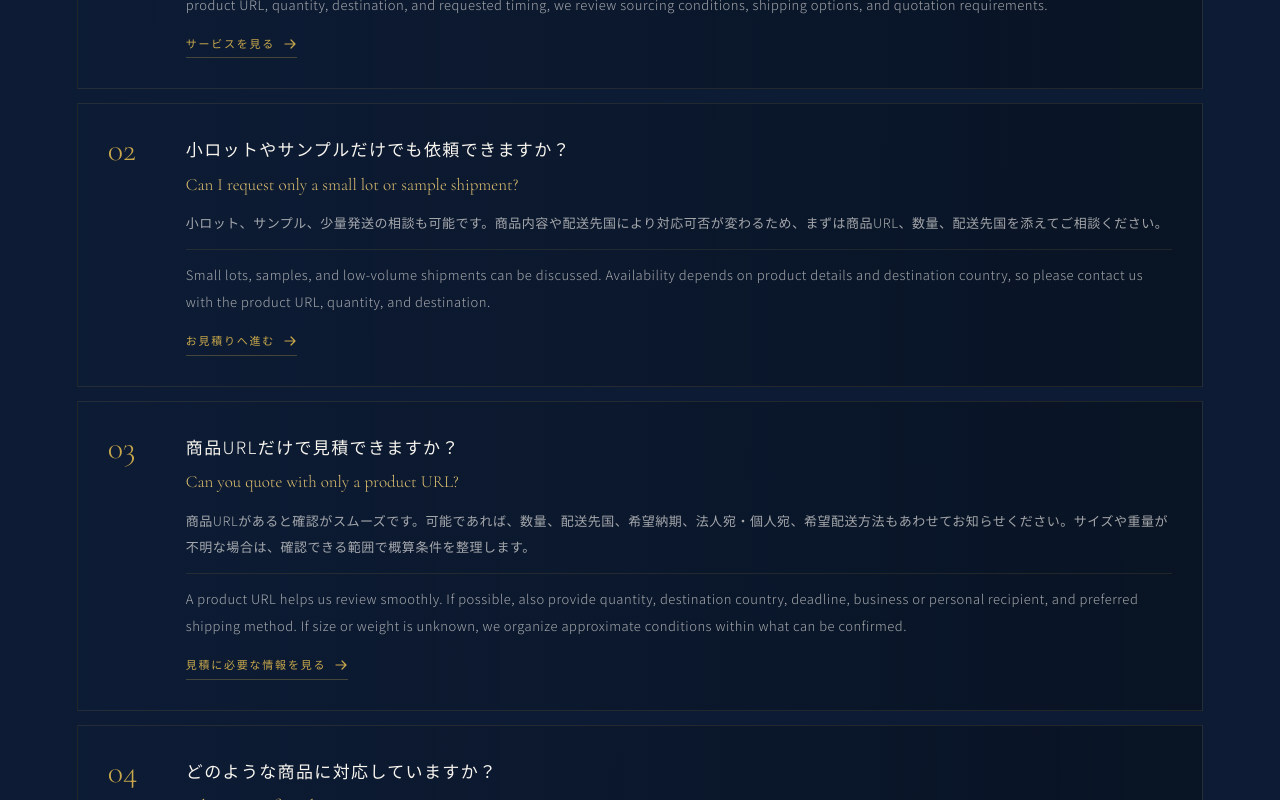
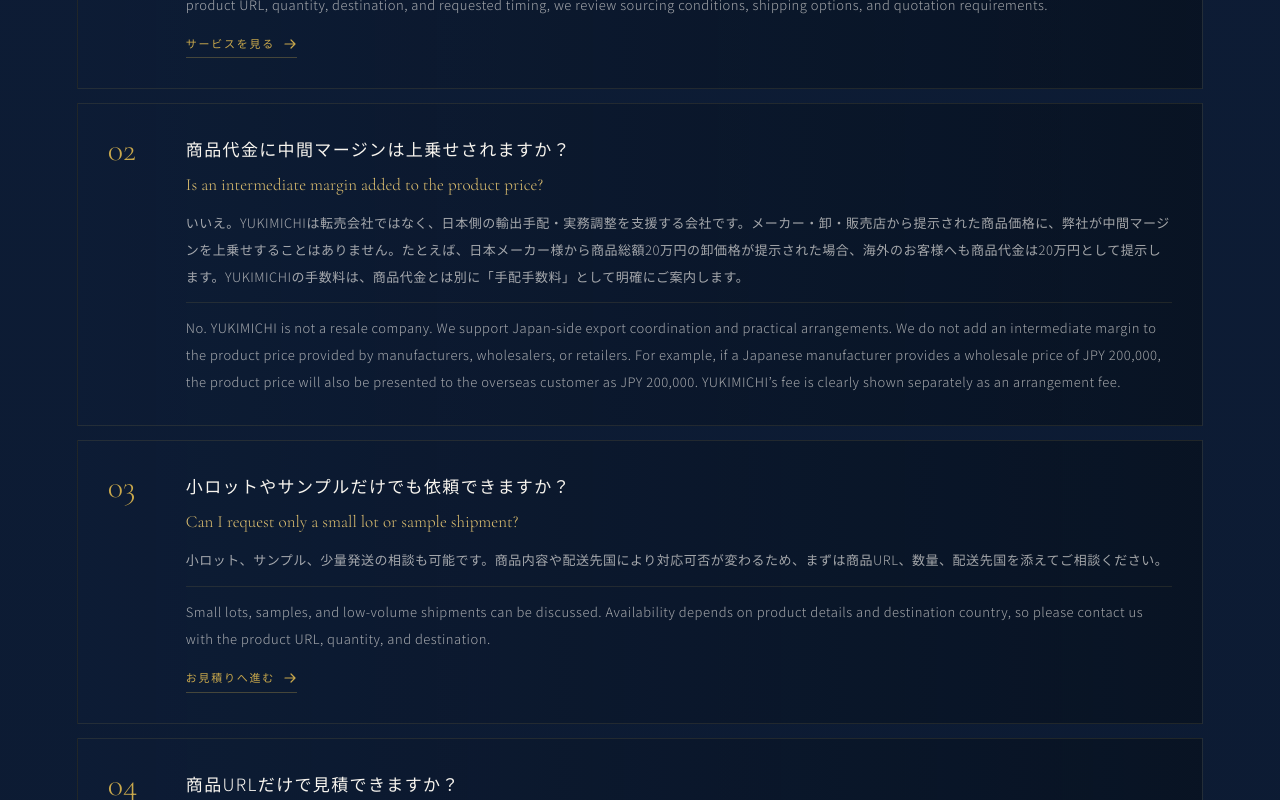
Before and after one commit to JUSTHEN-YUUKI/YUKIMICHI-ChatGpt-NEW-HP, a Next.js app: page /faq in a window 1280 px wide. Shown: the part 2060-2860 px from the top of the page. Built offline with nearby package versions, Linux system fonts and the light colour scheme.

Commit message:
Add FAQ about product price margin

```diff
--- a/app/faq/page.tsx
+++ b/app/faq/page.tsx
@@ -19,6 +19,14 @@
         q: '取扱可能な日本商品を海外から購入できますか？',
         a: 'YUKIMICHIでは、日本国内の正規流通品を中心に、仕入れ可否調査や購入条件の調整に関する相談に対応します。商品URL、数量、配送先国、希望納期をもとに、仕入れ可否、配送方法、見積条件を確認します。',
         links: [{ href: '/services', label: 'サービスを見る' }],
+      },
+      {
+        qJa: '商品代金に中間マージンは上乗せされますか？',
+        q: 'Is an intermediate margin added to the product price?',
+        qEn: 'Is an intermediate margin added to the product price?',
+        aJa: 'いいえ。YUKIMICHIは転売会社ではなく、日本側の輸出手配・実務調整を支援する会社です。メーカー・卸・販売店から提示された商品価格に、弊社が中間マージンを上乗せすることはありません。たとえば、日本メーカー様から商品総額20万円の卸価格が提示された場合、海外のお客様へも商品代金は20万円として提示します。YUKIMICHIの手数料は、商品代金とは別に「手配手数料」として明確にご案内します。',
+        a: 'No. YUKIMICHI is not a resale company. We support Japan-side export coordination and practical arrangements. We do not add an intermediate margin to the product price provided by manufacturers, wholesalers, or retailers. For example, if a Japanese manufacturer provides a wholesale price of JPY 200,000, the product price will also be presented to the overseas customer as JPY 200,000. YUKIMICHI’s fee is clearly shown separately as an arrangement fee.',
+        aEn: 'No. YUKIMICHI is not a resale company. We support Japan-side export coordination and practical arrangements. We do not add an intermediate margin to the product price provided by manufacturers, wholesalers, or retailers. For example, if a Japanese manufacturer provides a wholesale price of JPY 200,000, the product price will also be presented to the overseas customer as JPY 200,000. YUKIMICHI’s fee is clearly shown separately as an arrangement fee.',
       },
       {
         q: '小ロットやサンプルだけでも依頼できますか？',
```
